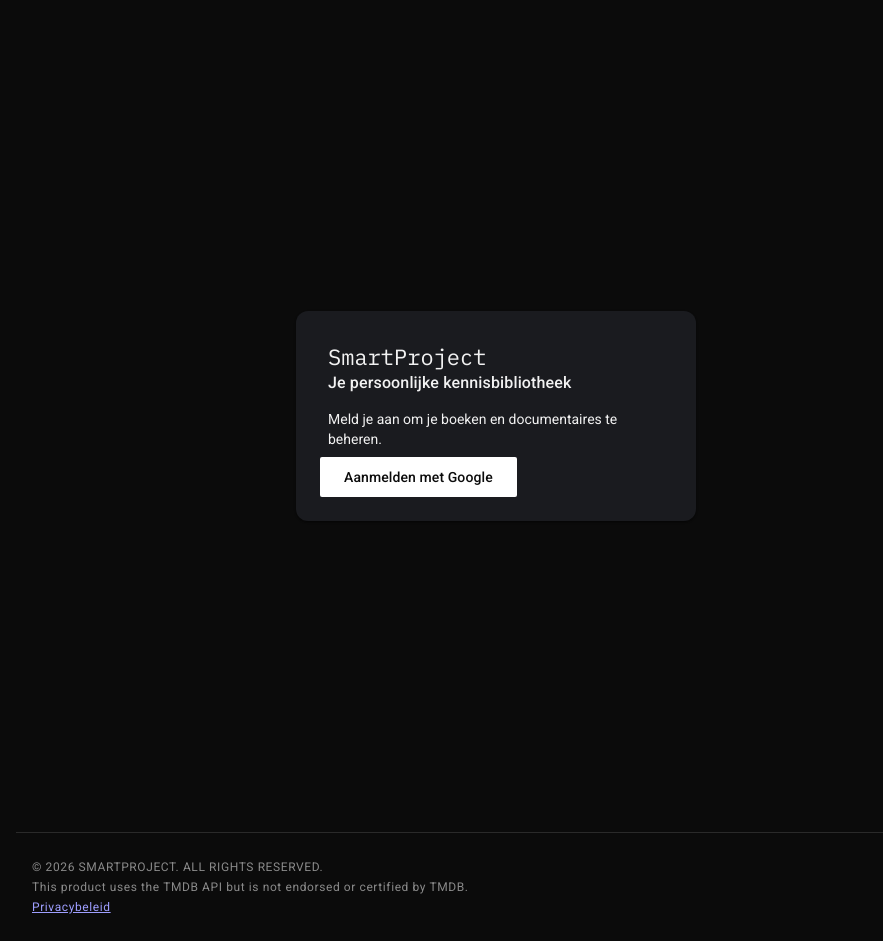
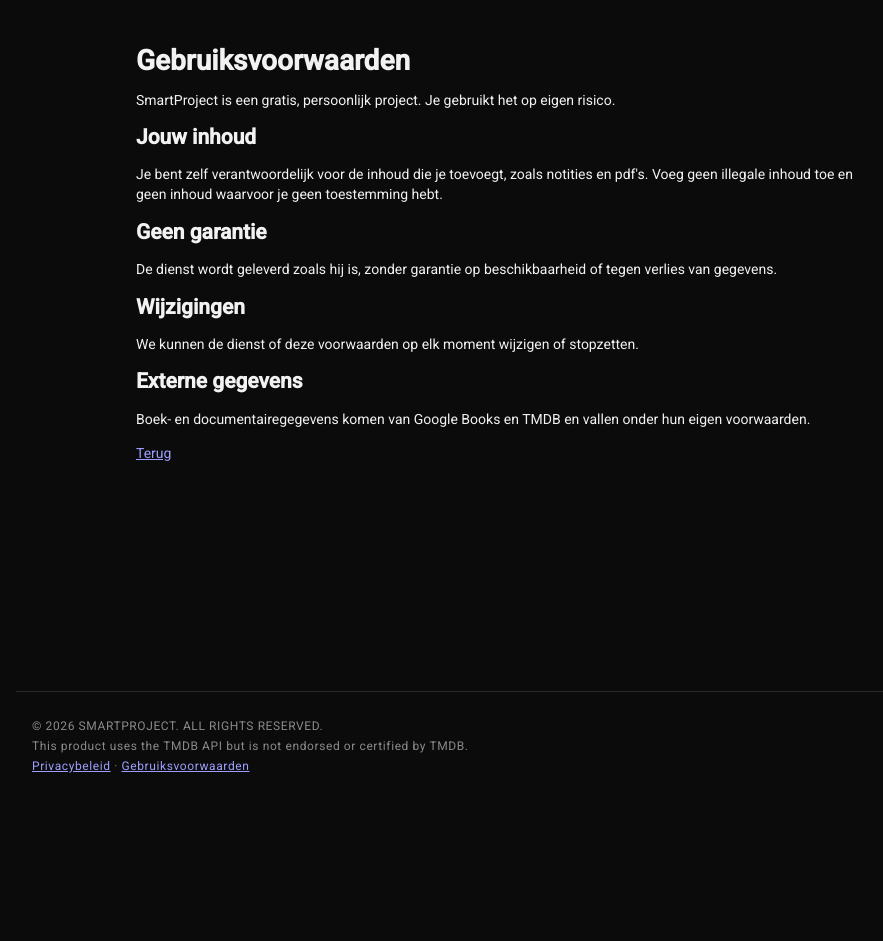
Before and after one commit to quin4356/SmartProject, an Angular app in the folder frontend/: page /terms in a window 1280 px wide. Before the commit this address led to /login. Shown: the whole page, without its empty margins (144-1027 px from the left). After the commit the page ends 800 px from the top, so only its background shows below. Built offline with nearby package versions, Linux system fonts and the light colour scheme.

Commit message:
frontend: add terms of service page

```diff
--- a/frontend/src/app/app.html
+++ b/frontend/src/app/app.html
@@ -4,5 +4,5 @@
   <br />
   This product uses the TMDB API but is not endorsed or certified by TMDB.
   <br />
-  <a routerLink="/privacy">Privacybeleid</a>
+  <a routerLink="/privacy">Privacybeleid</a> · <a routerLink="/terms">Gebruiksvoorwaarden</a>
 </footer>
--- a/frontend/src/app/app.routes.ts
+++ b/frontend/src/app/app.routes.ts
@@ -5,6 +5,7 @@ import { authGuard, guestGuard } from './core/auth-guard';
 import { LibraryList } from './pages/library-list/library-list';
 import { ItemForm } from './pages/item-form/item-form';
 import { Privacy } from './pages/privacy/privacy';
+import { Terms } from './pages/terms/terms';
 
 export const routes: Routes = [
   { path: 'login', component: Login, canActivate: [guestGuard] },
@@ -34,6 +35,7 @@ export const routes: Routes = [
     canActivate: [authGuard],
   },
   { path: 'privacy', component: Privacy },
+  { path: 'terms', component: Terms },
   { path: '', pathMatch: 'full', redirectTo: 'dashboard' },
   { path: '**', redirectTo: 'dashboard' },
 ];
--- /dev/null
+++ b/frontend/src/app/pages/terms/terms.html
@@ -0,0 +1,27 @@
+<main class="terms">
+  <h1>Gebruiksvoorwaarden</h1>
+  <p>SmartProject is een gratis, persoonlijk project. Je gebruikt het op eigen risico.</p>
+
+  <h2>Jouw inhoud</h2>
+  <p>
+    Je bent zelf verantwoordelijk voor de inhoud die je toevoegt, zoals notities en pdf's. Voeg geen
+    illegale inhoud toe en geen inhoud waarvoor je geen toestemming hebt.
+  </p>
+
+  <h2>Geen garantie</h2>
+  <p>
+    De dienst wordt geleverd zoals hij is, zonder garantie op beschikbaarheid of tegen verlies van
+    gegevens.
+  </p>
+
+  <h2>Wijzigingen</h2>
+  <p>We kunnen de dienst of deze voorwaarden op elk moment wijzigen of stopzetten.</p>
+
+  <h2>Externe gegevens</h2>
+  <p>
+    Boek- en documentairegegevens komen van Google Books en TMDB en vallen onder hun eigen
+    voorwaarden.
+  </p>
+
+  <a routerLink="/">Terug</a>
+</main>
--- /dev/null
+++ b/frontend/src/app/pages/terms/terms.scss
@@ -0,0 +1,5 @@
+.terms {
+  max-width: 720px;
+  margin: 0 auto;
+  padding: 2rem 1rem;
+}
```
Also changed, not shown: frontend/src/app/pages/terms/terms.ts (added, +10 -0 lines).
